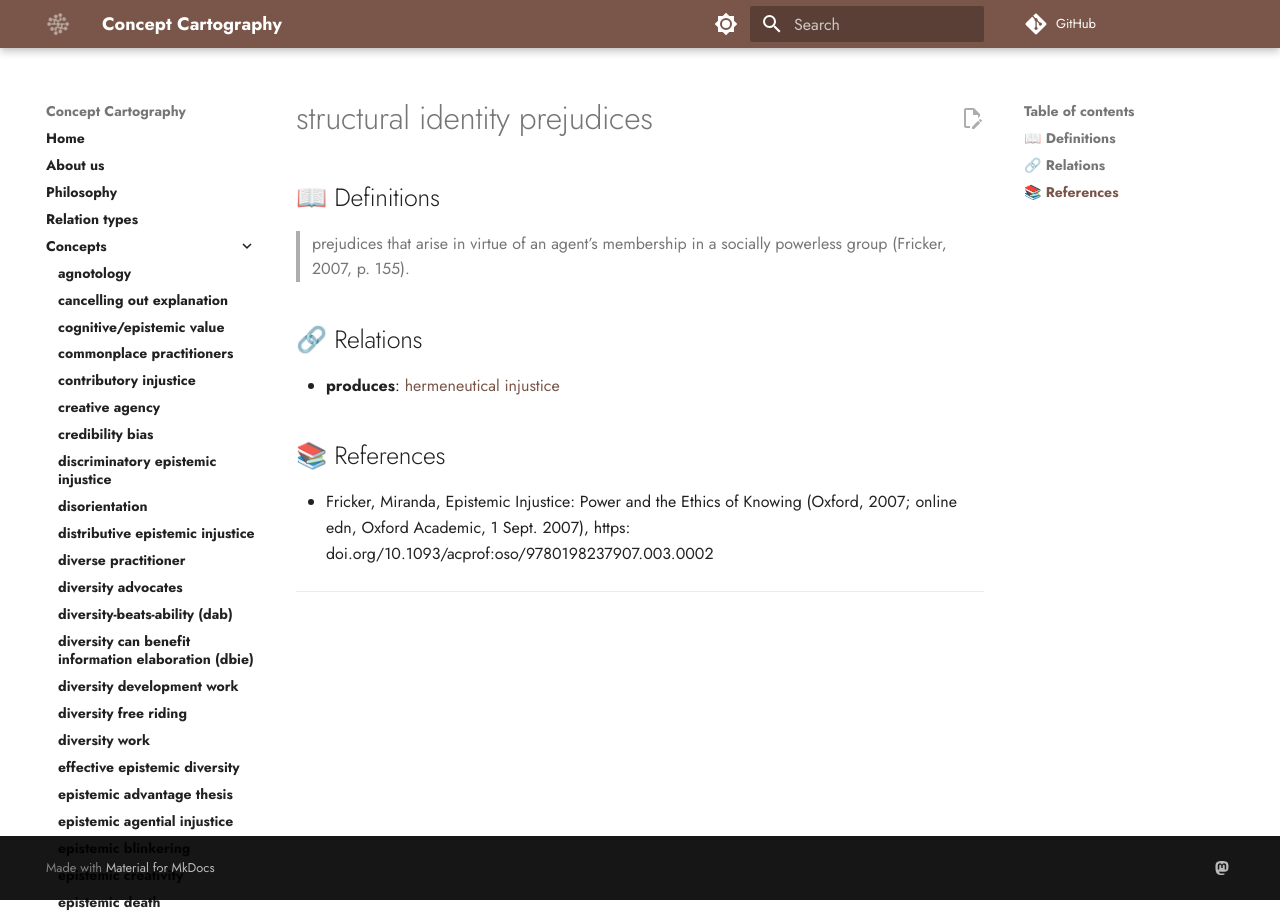
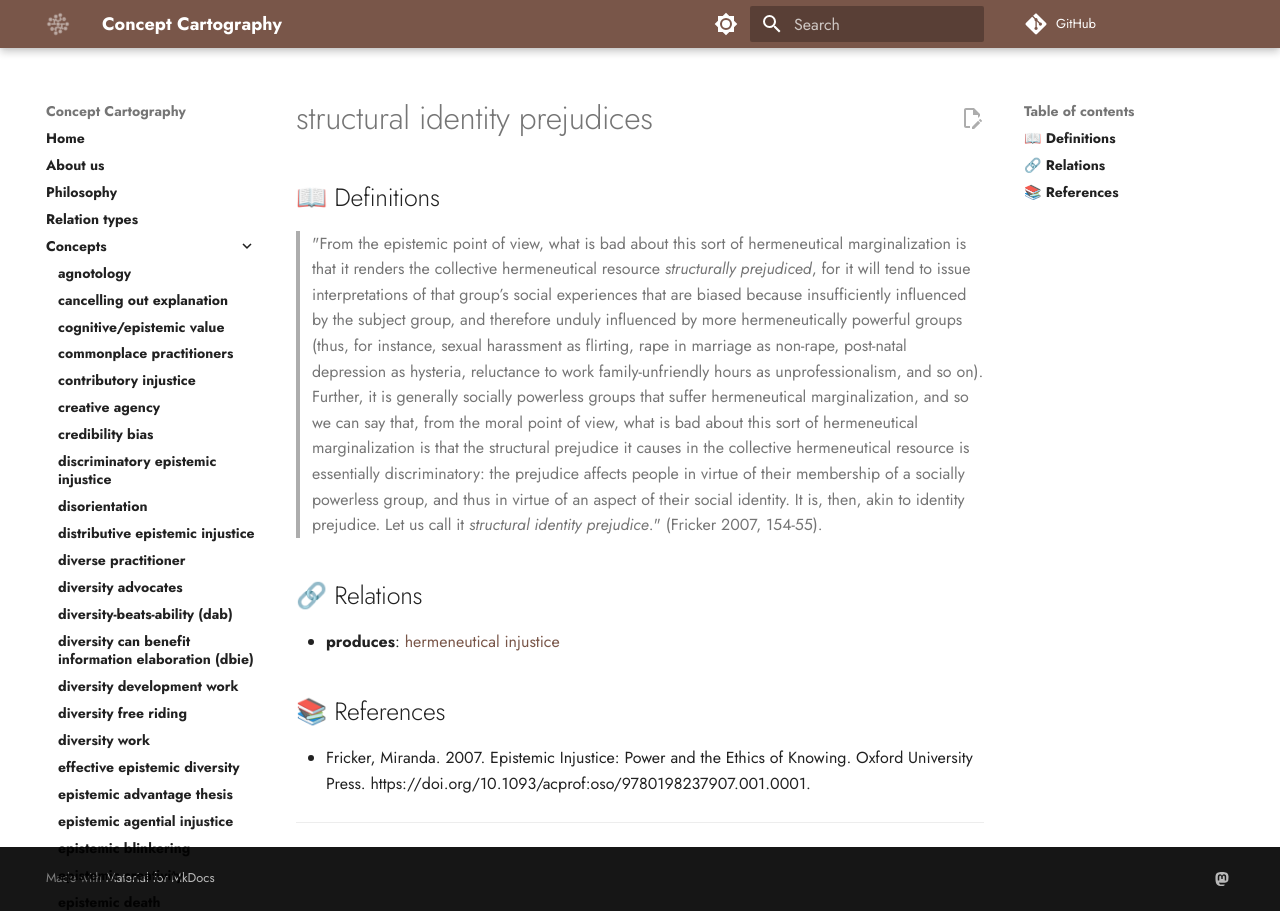
Before and after one commit to conceptcartography/conceptcartography, an MkDocs documentation site: the page built from docs/concepts/structural-identity-prejudices.md, in a window 1280 px wide. Built offline with MkDocs 1.6.1 and Material for MkDocs 9.7.7, drawn with Linux system fonts in a browser that asks for light colours; comment, search, counter and statistics services are not loaded; the version menu is left out.

Commit message:
Update structural-identity-prejudices.md
I went to see if what we had was a quote (which it wasn't quite). Then I felt like what we had was note quite complete, so I figured we could quote a bit more from Fricker..

```diff
--- a/docs/concepts/structural-identity-prejudices.md
+++ b/docs/concepts/structural-identity-prejudices.md
@@ -2,7 +2,7 @@
 
 ## 📖 Definitions
 
-> prejudices that arise in virtue of an agent’s membership in a socially powerless group (Fricker, 2007, p. 155).
+> "From the epistemic point of view, what is bad about this sort of hermeneutical marginalization is that it renders the collective hermeneutical resource _structurally prejudiced_, for it will tend to issue interpretations of that group’s social experiences that are biased because insufficiently influenced by the subject group, and therefore unduly influenced by more hermeneutically powerful groups (thus, for instance, sexual harassment as flirting, rape in marriage as non-rape, post-natal depression as hysteria, reluctance to work family-unfriendly hours as unprofessionalism, and so on). Further, it is generally socially powerless groups that suffer hermeneutical marginalization, and so we can say that, from the moral point of view, what is bad about this sort of hermeneutical marginalization is that the structural prejudice it causes in the collective hermeneutical resource is essentially discriminatory: the prejudice affects people in virtue of their membership of a socially powerless group, and thus in virtue of an aspect of their social identity. It is, then, akin to identity prejudice. Let us call it _structural identity prejudice_." (Fricker 2007, 154-55).
 
 ## 🔗 Relations
 
@@ -10,7 +10,7 @@
 
 ## 📚 References
 
-- Fricker, Miranda, Epistemic Injustice: Power and the Ethics of Knowing (Oxford, 2007; online edn, Oxford Academic, 1 Sept. 2007), https: doi.org/10.1093/acprof:oso/9780198237907.003.0002
+- Fricker, Miranda. 2007. Epistemic Injustice: Power and the Ethics of Knowing. Oxford University Press. https://doi.org/10.1093/acprof:oso/9780198237907.001.0001.
 
 ---
 
```
